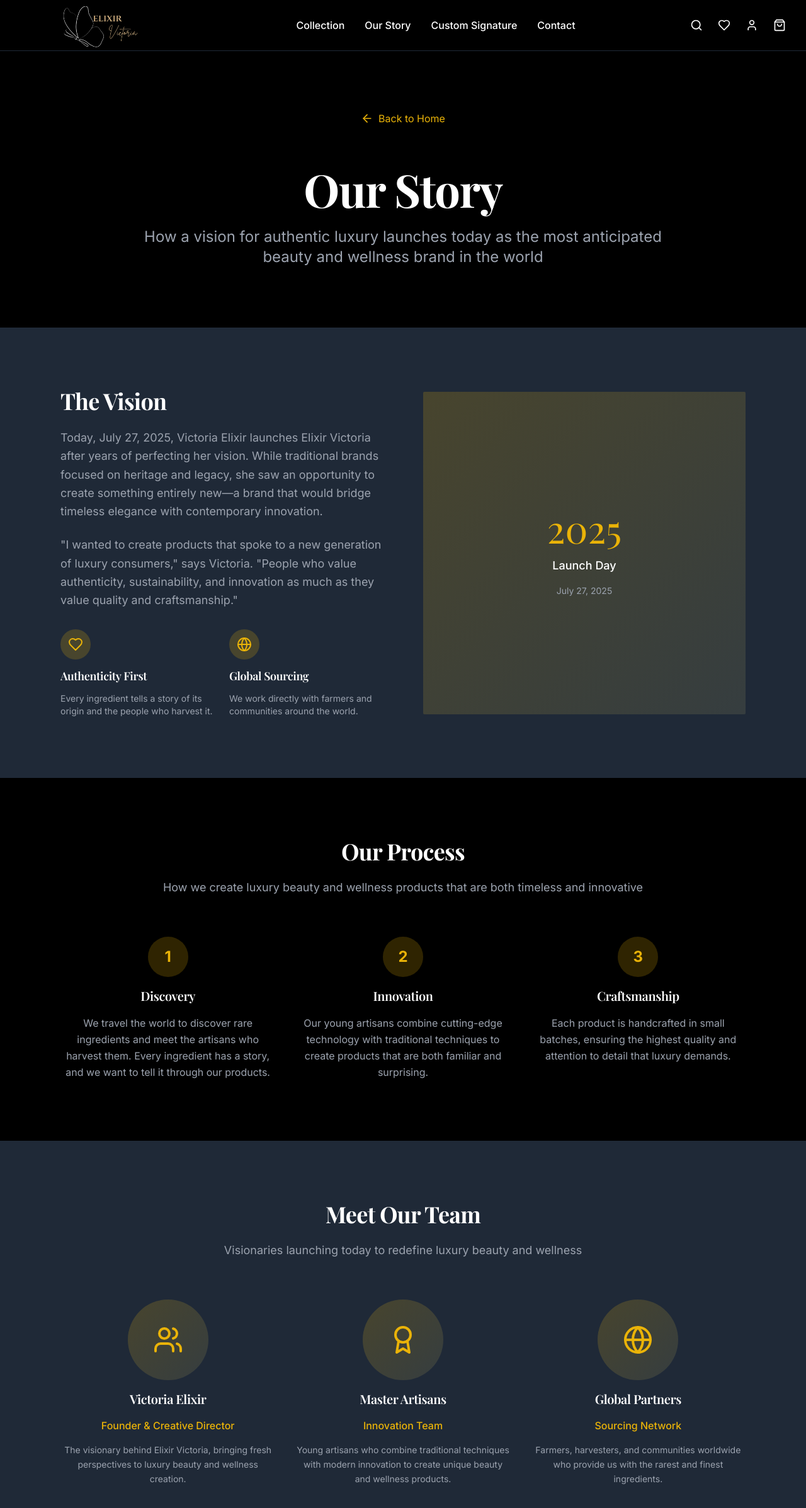
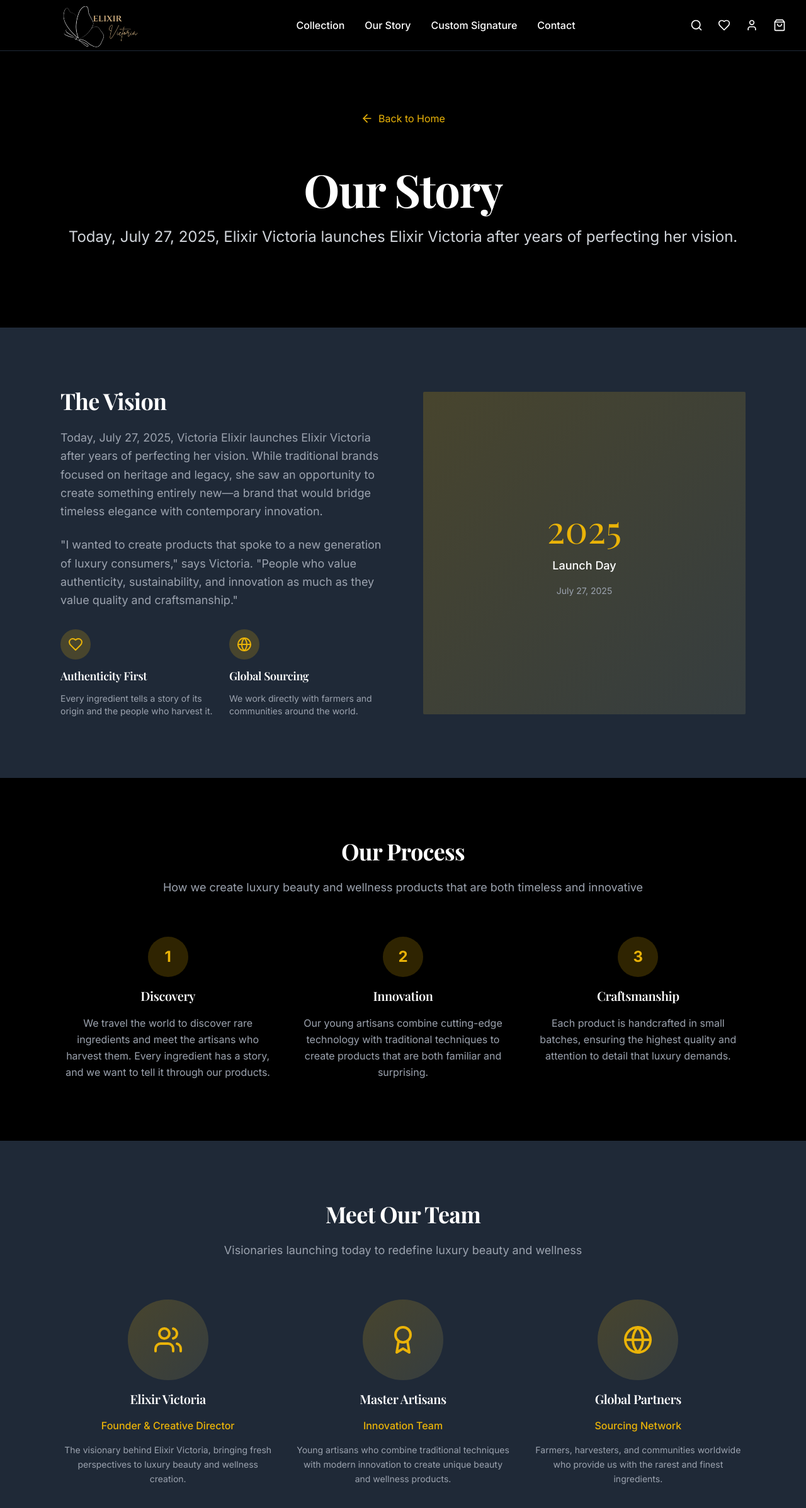
Before and after one commit to Oluwapelumi11/ElixirVictoriaNew, a Next.js app: page /brand-story in a window 1280 px wide. Shown: the top 2394 px of the page at 63% size. Built offline with nearby package versions, Linux system fonts and the light colour scheme.

Commit message:
fixed issues with backend

```diff
--- a/src/components/pages/BrandStoryPage.tsx
+++ b/src/components/pages/BrandStoryPage.tsx
@@ -57,8 +57,8 @@ export function BrandStoryPage() {
               Our Story
             </motion.h1>
 
-            <motion.p variants={itemVariants} className="text-xl md:text-2xl text-gray-400 max-w-4xl mx-auto leading-relaxed">
-              How a vision for authentic luxury launches today as the most anticipated beauty and wellness brand in the world
+            <motion.p variants={itemVariants} className="text-lg sm:text-xl md:text-2xl text-gray-300 leading-relaxed mb-8">
+              Today, July 27, 2025, Elixir Victoria launches Elixir Victoria after years of perfecting her vision.
             </motion.p>
           </motion.div>
         </div>
@@ -198,7 +198,7 @@ export function BrandStoryPage() {
               <div className="w-32 h-32 bg-gradient-to-br from-yellow-500/20 to-yellow-200/10 rounded-full mx-auto flex items-center justify-center">
                 <Users size={48} className="text-yellow-500" />
               </div>
-              <h3 className="text-xl font-semibold text-white">Victoria Elixir</h3>
+              <h3 className="text-xl font-semibold text-white">Elixir Victoria</h3>
               <p className="text-yellow-500 font-medium">Founder & Creative Director</p>
               <p className="text-gray-400 text-sm leading-relaxed">
                 The visionary behind Elixir Victoria, bringing fresh perspectives to luxury beauty and wellness creation.
--- a/src/components/sections/BrandStory.tsx
+++ b/src/components/sections/BrandStory.tsx
@@ -167,7 +167,7 @@ export function BrandStory() {
                 "We're not just creating products—we're redefining what luxury beauty and wellness means for a new generation."
               </p>
               <p className="text-xs text-champagne-gold mt-2 font-medium">
-                — Victoria Elixir, Founder & Creative Director
+                — Elixir Victoria, Founder & Creative Director
               </p>
             </motion.div>
           </motion.div>
```
